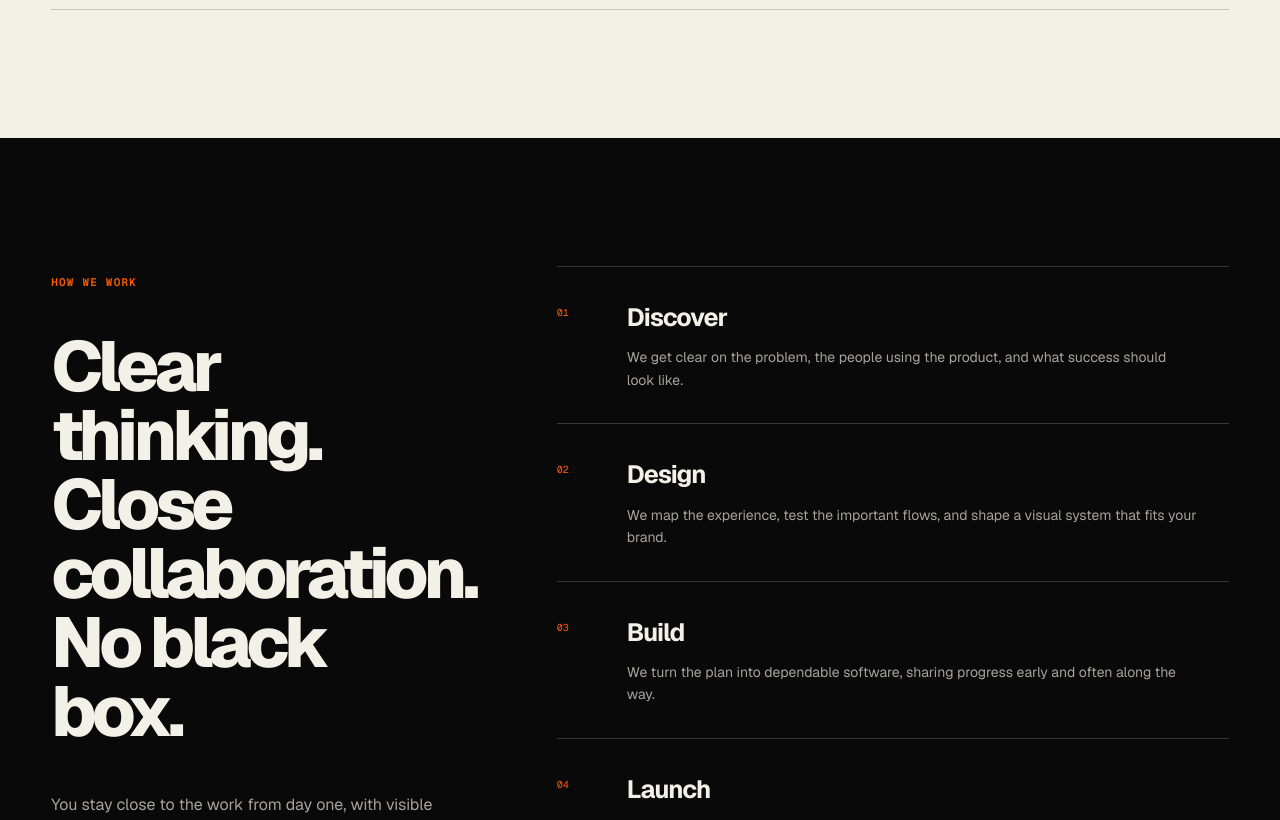
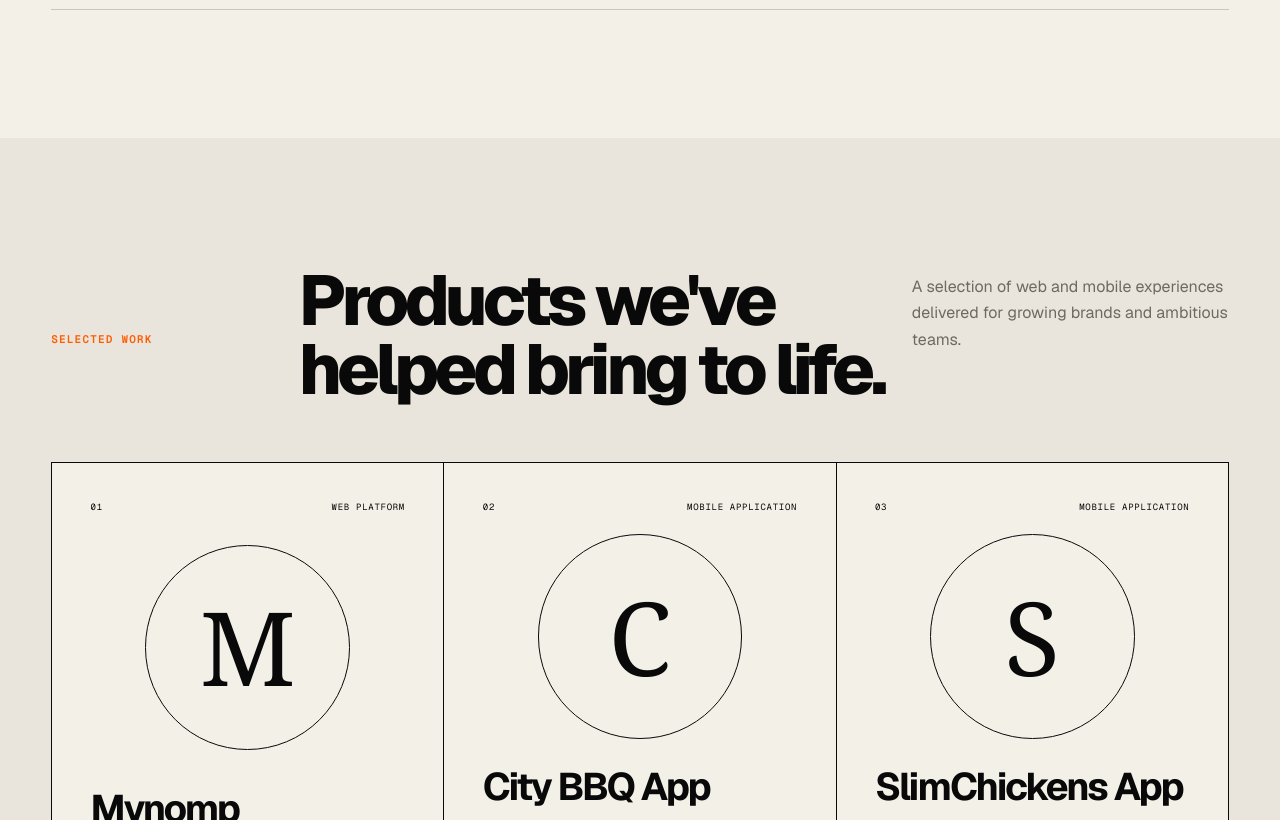
Before and after one commit to wykeenjenga/wyksofts-inc, a Next.js app: page / in a window 1280 px wide. Shown: the part 1980-2800 px from the top of the page. Built offline with nearby package versions, Linux system fonts and the light colour scheme.

Commit message:
Add portfolio pricing and office details

```diff
--- a/app/globals.css
+++ b/app/globals.css
@@ -319,6 +319,7 @@
 .section-heading h2,
 .approach h2,
 .about h2,
+.pricing h2,
 .contact h2 {
   font-size: clamp(42px, 5.5vw, 86px);
   font-weight: 720;
@@ -423,6 +424,78 @@
 
 .service-row:hover .service-arrow {
   transform: translate(4px, -4px);
+}
+
+.work {
+  background: #e9e5dc;
+}
+
+.work-heading {
+  margin-bottom: 58px;
+}
+
+.project-grid {
+  display: grid;
+  gap: 1px;
+  grid-template-columns: repeat(3, 1fr);
+  background: var(--ink);
+  border: 1px solid var(--ink);
+}
+
+.project-card {
+  background: var(--paper);
+  display: flex;
+  flex-direction: column;
+  justify-content: space-between;
+  min-height: 470px;
+  padding: clamp(24px, 3vw, 42px);
+  transition:
+    background 220ms ease,
+    color 220ms ease;
+}
+
+.project-card:hover {
+  background: var(--orange);
+}
+
+.project-meta {
+  display: flex;
+  font-family: var(--font-geist-mono), monospace;
+  font-size: 9px;
+  justify-content: space-between;
+  letter-spacing: 0.08em;
+  text-transform: uppercase;
+}
+
+.project-monogram {
+  align-items: center;
+  align-self: center;
+  border: 1px solid currentColor;
+  border-radius: 50%;
+  display: flex;
+  font-family: Georgia, "Times New Roman", serif;
+  font-size: clamp(70px, 8vw, 120px);
+  height: clamp(150px, 16vw, 220px);
+  justify-content: center;
+  width: clamp(150px, 16vw, 220px);
+}
+
+.project-card h3 {
+  font-size: clamp(28px, 3vw, 44px);
+  font-weight: 680;
+  letter-spacing: -0.055em;
+  margin: 0 0 14px;
+}
+
+.project-card p {
+  color: var(--muted);
+  font-size: 14px;
+  line-height: 1.55;
+  margin: 0;
+}
+
+.project-card:hover p {
+  color: var(--ink);
 }
 
 .approach {
@@ -535,6 +608,89 @@
   margin: 0;
 }
 
+.pricing {
+  align-items: start;
+  display: grid;
+  gap: clamp(50px, 10vw, 160px);
+  grid-template-columns: minmax(300px, 1fr) minmax(340px, 0.72fr);
+}
+
+.pricing-copy h2 {
+  margin-top: 42px;
+}
+
+.pricing-copy > p:last-child {
+  color: var(--muted);
+  font-size: 17px;
+  line-height: 1.65;
+  margin: 36px 0 0;
+  max-width: 620px;
+}
+
+.price-card {
+  background: var(--ink);
+  color: var(--paper);
+  padding: clamp(32px, 5vw, 64px);
+}
+
+.price-card > p:first-child {
+  color: var(--orange);
+  font-family: var(--font-geist-mono), monospace;
+  font-size: 10px;
+  letter-spacing: 0.1em;
+  margin: 0;
+  text-transform: uppercase;
+}
+
+.price {
+  align-items: flex-start;
+  display: flex;
+  margin: 22px 0 30px;
+}
+
+.price span {
+  color: var(--orange);
+  font-size: 28px;
+  font-weight: 700;
+  margin-top: 17px;
+}
+
+.price strong {
+  font-size: clamp(92px, 11vw, 150px);
+  font-weight: 720;
+  letter-spacing: -0.09em;
+  line-height: 0.82;
+}
+
+.price-card > p:nth-of-type(2) {
+  color: #b9b5ac;
+  font-size: 14px;
+  line-height: 1.6;
+  margin: 0;
+}
+
+.quote-button {
+  background: var(--orange);
+  color: var(--ink);
+  margin-top: 34px;
+  width: 100%;
+}
+
+.quote-button:hover,
+.quote-button:focus-visible {
+  background: var(--paper);
+  transform: translateY(-3px);
+}
+
+.price-card small {
+  color: #88847c;
+  display: block;
+  font-family: var(--font-geist-mono), monospace;
+  font-size: 9px;
+  line-height: 1.5;
+  margin-top: 18px;
+}
+
 .contact {
   align-items: center;
   background: var(--orange);
@@ -605,6 +761,13 @@
 .contact-phone:hover,
 .contact-phone:focus-visible {
   opacity: 0.65;
+}
+
+.office-location {
+  font-family: var(--font-geist-mono), monospace;
+  font-size: 10px;
+  letter-spacing: 0.08em;
+  text-transform: uppercase;
 }
 
 .contact-orbit {
@@ -727,7 +890,8 @@
   }
 
   .approach,
-  .about-layout {
+  .about-layout,
+  .pricing {
     gap: 70px;
   }
 
@@ -770,8 +934,17 @@
 
   .section-heading,
   .approach,
-  .about-layout {
+  .about-layout,
+  .pricing {
     grid-template-columns: 1fr;
+  }
+
+  .project-grid {
+    grid-template-columns: 1fr;
+  }
+
+  .project-card {
+    min-height: 400px;
   }
 
   .section-heading {
--- a/app/page.tsx
+++ b/app/page.tsx
@@ -55,6 +55,30 @@
   },
 ];
 
+const projects = [
+  {
+    number: "01",
+    name: "Mynomp",
+    type: "Web platform",
+    summary:
+      "A modern digital platform built to make services easier to discover, access, and manage.",
+  },
+  {
+    number: "02",
+    name: "City BBQ App",
+    type: "Mobile application",
+    summary:
+      "A customer-focused mobile experience designed around convenient ordering and brand engagement.",
+  },
+  {
+    number: "03",
+    name: "SlimChickens App",
+    type: "Mobile application",
+    summary:
+      "A polished restaurant app experience that brings menu discovery and customer interaction together.",
+  },
+];
+
 export default function Home() {
   return (
     <main>
@@ -68,12 +92,13 @@
 
         <nav className="main-nav" aria-label="Primary navigation">
           <a href="#services">Services</a>
-          <a href="#approach">Approach</a>
+          <a href="#work">Work</a>
+          <a href="#pricing">Pricing</a>
           <a href="#about">About</a>
         </nav>
 
-        <a className="nav-cta" href="#contact">
-          Start a project
+        <a className="nav-cta" href="#pricing">
+          Get a quotation
           <span aria-hidden="true">↗</span>
         </a>
       </header>
@@ -112,7 +137,7 @@
             </a>
           </div>
           <div className="location">
-            <span>Nairobi, Kenya</span>
+            <span>Mirage Towers, Nairobi</span>
             <span>Working with teams everywhere</span>
           </div>
         </aside>
@@ -142,6 +167,35 @@
               <span className="service-arrow" aria-hidden="true">
                 ↗
               </span>
+            </article>
+          ))}
+        </div>
+      </section>
+
+      <section className="work section" id="work">
+        <div className="section-heading work-heading">
+          <p className="section-kicker">Selected work</p>
+          <h2>Products we&apos;ve helped bring to life.</h2>
+          <p>
+            A selection of web and mobile experiences delivered for growing
+            brands and ambitious teams.
+          </p>
+        </div>
+
+        <div className="project-grid">
+          {projects.map((project) => (
+            <article className="project-card" key={project.name}>
+              <div className="project-meta">
+                <span>{project.number}</span>
+                <span>{project.type}</span>
+              </div>
+              <div className="project-monogram" aria-hidden="true">
+                {project.name.charAt(0)}
+              </div>
+              <div>
+                <h3>{project.name}</h3>
+                <p>{project.summary}</p>
+              </div>
             </article>
           ))}
         </div>
@@ -214,6 +268,38 @@
         </div>
       </section>
 
+      <section className="pricing section" id="pricing">
+        <div className="pricing-copy">
+          <p className="section-kicker">Simple starting point</p>
+          <h2>Quality digital work, sized for where you are.</h2>
+          <p>
+            Every project is different. Share what you need and we&apos;ll send a
+            clear, scope-based quotation with the deliverables, timeline, and
+            total cost.
+          </p>
+        </div>
+
+        <aside className="price-card">
+          <p>Projects start from</p>
+          <div className="price">
+            <span>$</span>
+            <strong>100</strong>
+          </div>
+          <p>
+            A practical entry point for focused landing pages, small digital
+            improvements, and clearly scoped work.
+          </p>
+          <a
+            className="button quote-button"
+            href="mailto:support@mynomp.com?subject=Request%20a%20WykSofts%20quotation&body=Project%20type%3A%0AWhat%20you%20need%3A%0ATimeline%3A%0ABudget%3A"
+          >
+            Get a quotation
+            <span aria-hidden="true">↗</span>
+          </a>
+          <small>Final pricing depends on scope and requirements.</small>
+        </aside>
+      </section>
+
       <section className="contact section" id="contact">
         <div className="contact-orbit" aria-hidden="true">
           <span>WYKSOFTS</span>
@@ -235,6 +321,7 @@
           <a className="contact-phone" href="tel:+254703285070">
             +254 703 285 070
           </a>
+          <span className="office-location">Mirage Towers, Nairobi</span>
         </div>
       </section>
 
@@ -250,7 +337,7 @@
           {" · "}
           <a href="tel:+254703285070">+254 703 285 070</a>
         </p>
-        <p>Nairobi, Kenya · © {new Date().getFullYear()} WykSofts Inc.</p>
+        <p>Mirage Towers, Nairobi · © {new Date().getFullYear()} WykSofts Inc.</p>
       </footer>
     </main>
   );
```
Also changed, not shown: 5 other files (tests, documents, lock files or other folders).
